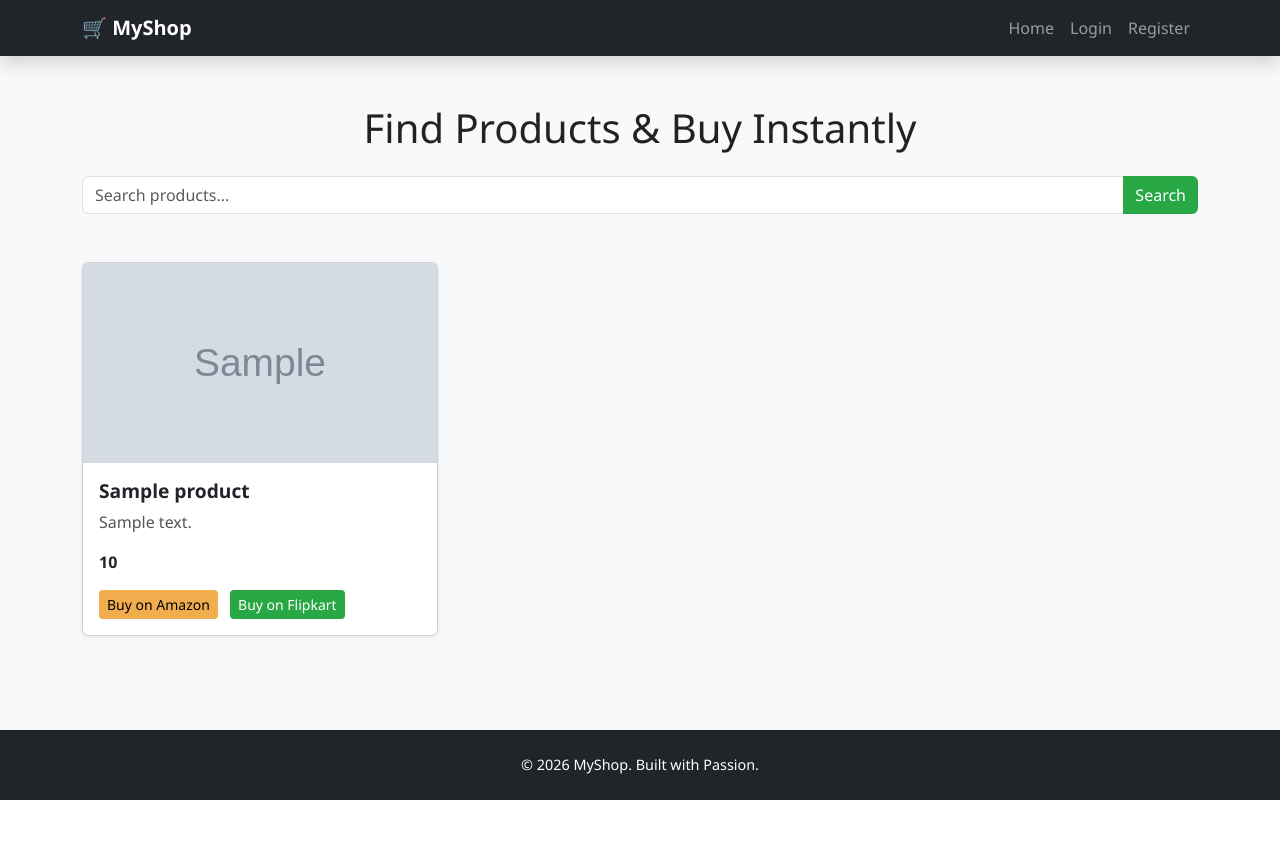
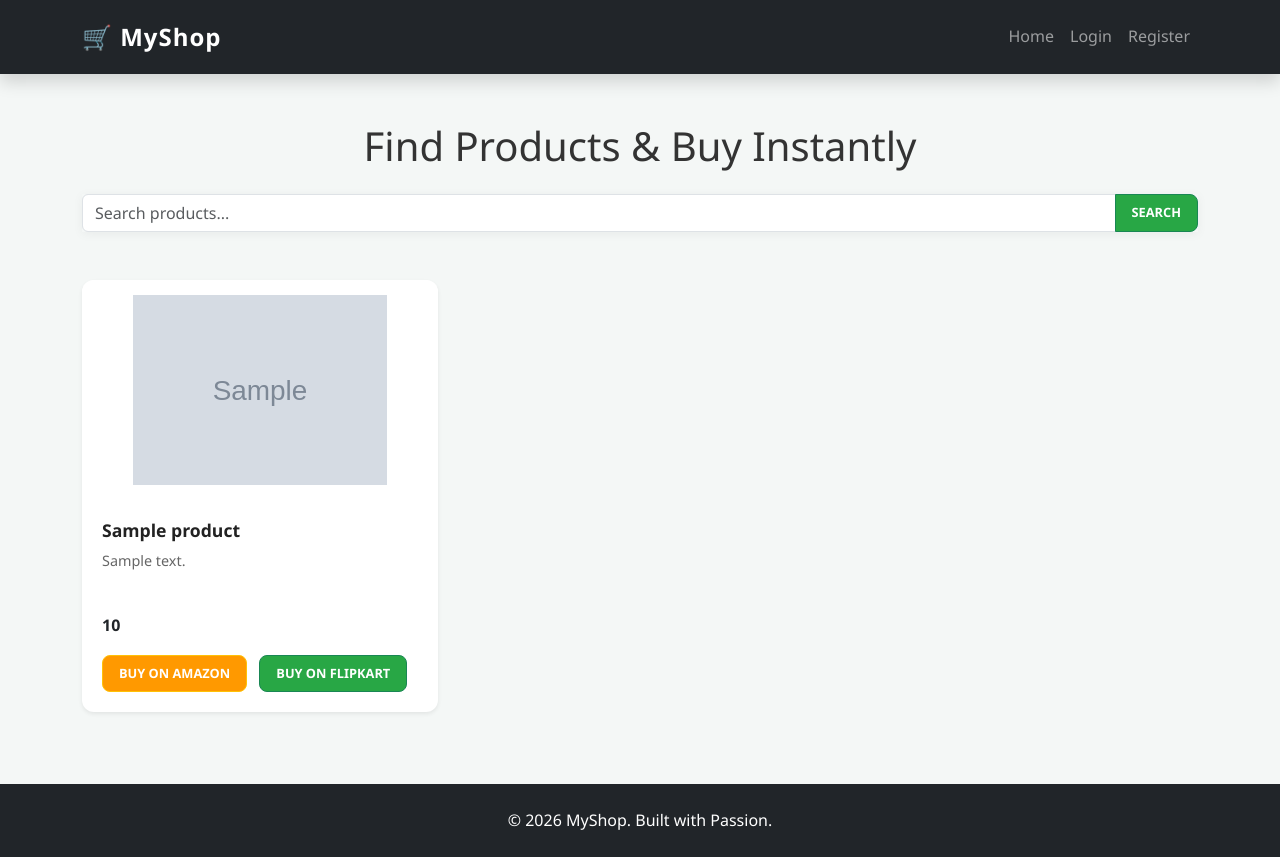
Before and after one commit to sano911/my-price-web, a Flask app: template templates/index.html in a window 1280 px wide. Before the commit the page ends 800 px from the top, so only its background shows below. Run offline with Flask 2, Linux system fonts and the light colour scheme; the template is opened without the code that fills it: most values are stand-ins (such as "Sample title", 1, 10 or a date in 2020); grey boxes marked "Sample" are stand-in pictures.

Commit message:
Update style.css

```diff
--- a/static/style.css
+++ b/static/style.css
@@ -1,63 +1,131 @@
+/* Global Styles */
 body {
-    font-family: 'Segoe UI', sans-serif;
-    background-color: #f8f9fa;
-    color: #222;
+    font-family: 'Segoe UI', Roboto, Helvetica, Arial, sans-serif;
+    background-color: #f4f7f6; /* Thoda soft grey background */
+    color: #333;
+    line-height: 1.6;
 }
 
-/* Navbar hover */
+/* Navbar Enhancements */
+.navbar {
+    box-shadow: 0 4px 12px rgba(0, 0, 0, 0.1);
+    padding: 0.8rem 1rem;
+}
+
+.navbar-brand {
+    font-size: 1.5rem;
+    letter-spacing: 1px;
+}
+
+.navbar-nav .nav-link {
+    font-weight: 500;
+    transition: color 0.3s ease;
+}
+
 .navbar-nav .nav-link:hover {
     color: #ffc107 !important;
 }
 
-/* Product Cards */
-.card img {
-    height: 200px;
-    object-fit: cover;
-    transition: transform 0.3s ease;
+/* Search Bar */
+.input-group {
+    box-shadow: 0 2px 10px rgba(0,0,0,0.05);
 }
 
-.card img:hover {
-    transform: scale(1.05);
+.form-control:focus {
+    box-shadow: none;
+    border-color: #28a745;
+}
+
+/* Product Cards - Modern Look */
+.card {
+    border: none;
+    border-radius: 12px;
+    overflow: hidden;
+    transition: all 0.3s cubic-bezier(0.25, 0.8, 0.25, 1);
+    background: #fff;
+}
+
+.card:hover {
+    transform: translateY(-8px);
+    box-shadow: 0 14px 28px rgba(0,0,0,0.1), 0 10px 10px rgba(0,0,0,0.08);
+}
+
+.card img {
+    height: 220px;
+    object-fit: contain; /* Isse image kategi nahi, puri dikhegi */
+    padding: 15px;
+    background-color: #fff;
+    transition: transform 0.5s ease;
+}
+
+.card:hover img {
+    transform: scale(1.08);
+}
+
+.card-body {
+    padding: 1.25rem;
 }
 
 .card-title {
-    font-size: 1.2rem;
+    font-size: 1.1rem;
+    font-weight: 700;
+    margin-bottom: 0.5rem;
+    color: #222;
+}
+
+.card-text {
+    font-size: 0.9rem;
+    color: #666;
+    height: 3rem; /* Fixed height taaki cards align rahein */
+    overflow: hidden;
+}
+
+.price-tag {
+    font-size: 1.25rem;
+    color: #28a745;
     font-weight: bold;
 }
 
-.card-text {
-    color: #555;
+/* Buttons Upgraded */
+.btn {
+    border-radius: 8px;
+    padding: 0.5rem 1rem;
+    font-weight: 600;
+    text-transform: uppercase;
+    font-size: 0.8rem;
+    transition: all 0.3s ease;
 }
 
-/* Buttons */
 .btn-warning {
-    background-color: #f0ad4e;
-    border: none;
+    background-color: #ff9900; /* Amazon Style Orange */
+    color: #fff;
 }
 
 .btn-warning:hover {
-    background-color: #ec971f;
+    background-color: #e68a00;
+    transform: scale(1.05);
 }
 
 .btn-success {
     background-color: #28a745;
-    border: none;
 }
 
 .btn-success:hover {
     background-color: #218838;
+    transform: scale(1.05);
 }
 
-/* Forms */
-form input, form button {
-    border-radius: 5px;
+/* Footer Upgraded */
+footer {
+    background-color: #232f3e; /* Dark Blue-Grey */
+    color: #fff;
+    padding: 2rem 0;
+    margin-top: auto;
 }
 
-form button:hover {
-    opacity: 0.9;
+/* Alerts */
+.alert {
+    border-radius: 10px;
+    border: none;
+    box-shadow: 0 2px 5px rgba(0,0,0,0.1);
 }
-
-/* Footer */
-footer {
-    font-size: 0.9rem;
-}
```
